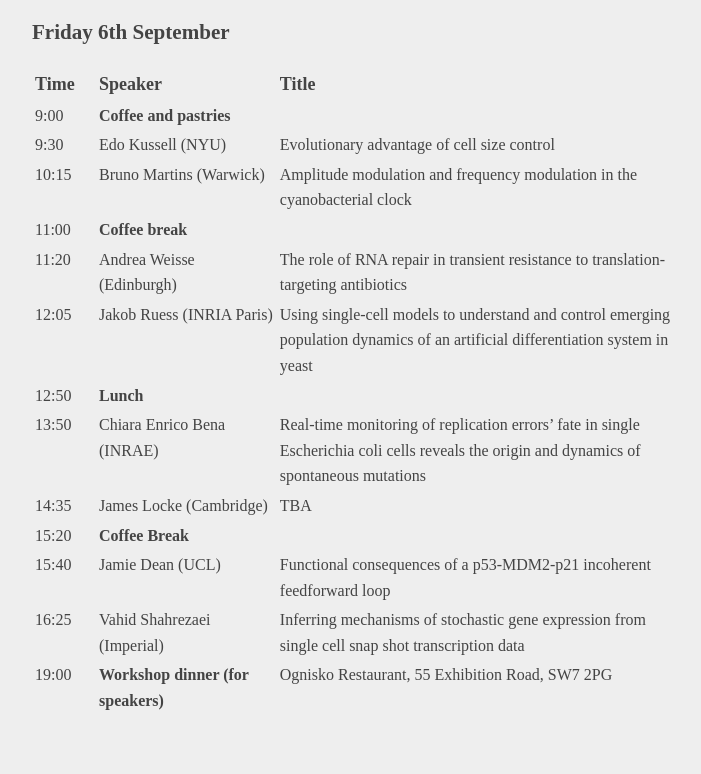
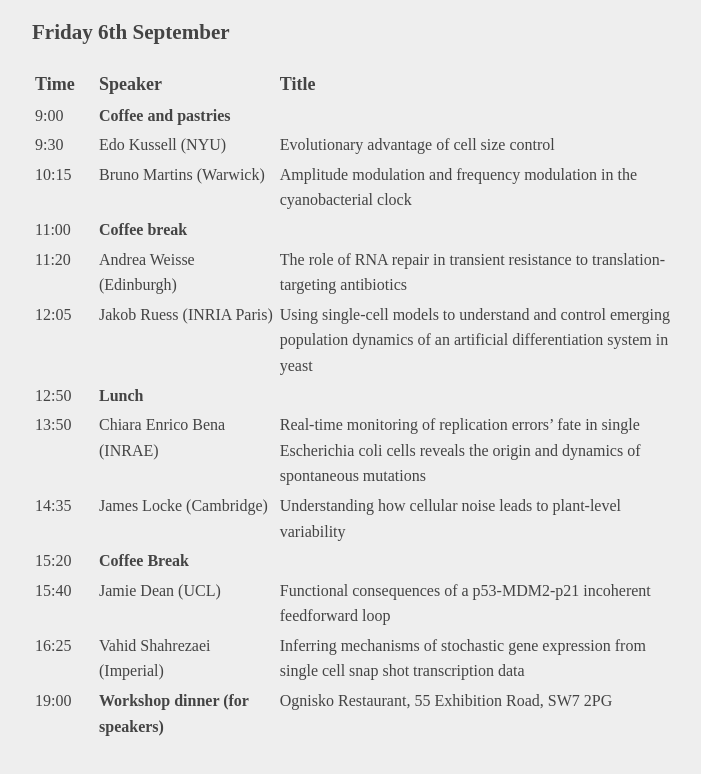
Before and after one commit to pthomaslab/pthomaslab.github.io, a plain HTML site: page cellulartrajectories/index.html in a window 1280 px wide. Shown: the part 1320-2094 px from the top of the page, without its empty margins (283-984 px from the left). Drawn offline with Linux system fonts and the light colour scheme.

Commit message:
talk title

```diff
--- a/cellulartrajectories/index.html
+++ b/cellulartrajectories/index.html
@@ -154,7 +154,7 @@ The workshop and meals, including BBQ and conference dinner, are free for all sp
   <tr>
     <td>14:35</td>
     <td class=speaker>James Locke (Cambridge)</td>
-    <td>TBA</td>
+    <td>Understanding how cellular noise leads to plant-level variability</td>
   </tr>
   <tr>
     <td>15:20</td>
```
